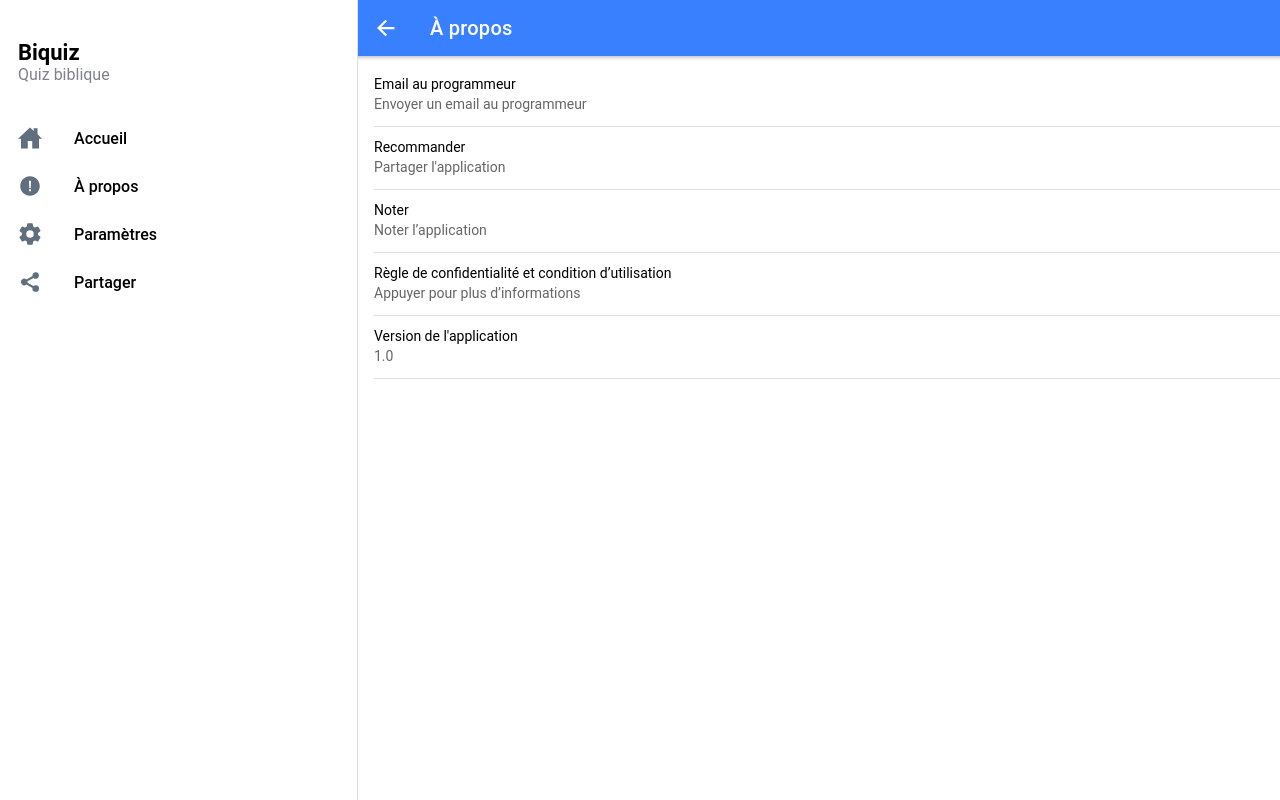
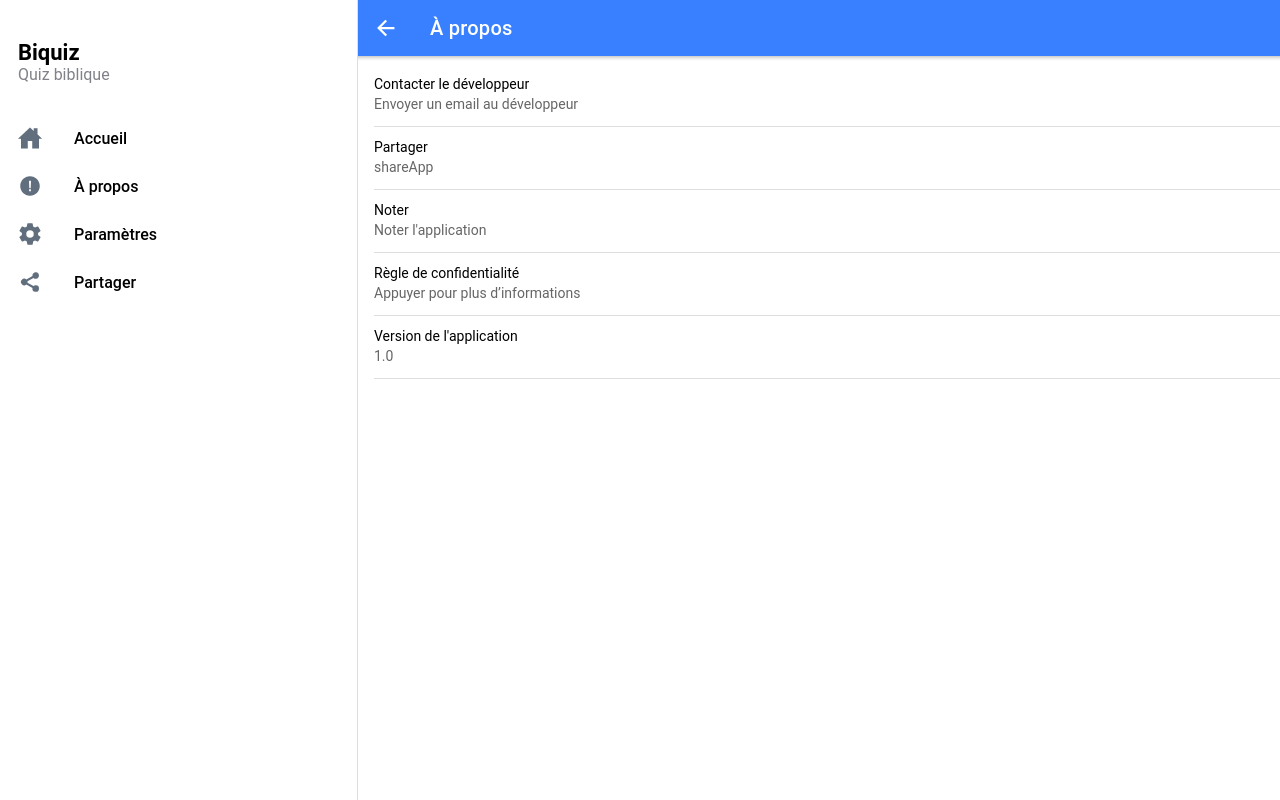
Before and after one commit to bleriotnoguia/biquiz-app, a React (Create React App) app: page /page/about in a window 1280 px wide. Built offline with nearby package versions, Linux system fonts and the light colour scheme.

Commit message:
About page translated

```diff
--- a/src/i18n.js
+++ b/src/i18n.js
@@ -18,6 +18,7 @@ i18next
             appSubTitle: 'Bible quiz',
             about: 'About',
             share: 'Share',
+            shareApp: 'Share app',
             homeTitle: 'Select one category',
             categoryDescription: 'Test your knowledge of the scriptures',
             displaySource: 'Display source',
@@ -31,7 +32,14 @@ i18next
             answers: 'Answers',
             goodAnswer: 'Good answer !',
             theGoodAnswerIs: 'The good answer is : ',
-            continue: 'Continue'
+            continue: 'Continue',
+            contactDev: 'Contact the developer',
+            emailDev: 'Email Developer',
+            rate: 'Rate',
+            rateApp: 'Rate the app',
+            versionApp: "Application version",
+            privacyRule: 'Privacy rule',
+            clickForMoreInfo: 'Click for more informations'
           }
         },
         fr: {
@@ -46,6 +54,7 @@ i18next
             appSubTitle: 'Quiz biblique',
             about: 'À propos',
             share: 'Partager',
+            shareApp: "Partager l'application",
             homeTitle: 'Selectionner une categorie',
             categoryDescription: 'Testez votre connaissance des écritures',
             displaySource: 'Voir la source',
@@ -59,7 +68,14 @@ i18next
             answers: 'Réponses',
             goodAnswer: 'Bonne réponse !',
             theGoodAnswerIs: 'La bonne réponse est : ',
-            continue: 'Continuer'
+            continue: 'Continuer',
+            contactDev: 'Contacter le développeur',
+            emailDev: 'Envoyer un email au développeur',
+            rate: 'Noter',
+            rateApp: "Noter l'application",
+            versionApp: "Version de l'application",
+            privacyRule: 'Règle de confidentialité',
+            clickForMoreInfo: 'Appuyer pour plus d’informations'
           }
         }
     }
--- a/src/pages/About.tsx
+++ b/src/pages/About.tsx
@@ -1,10 +1,12 @@
 import { IonAlert, IonBackButton, IonButtons, IonContent, IonHeader, IonItem, IonLabel, IonList, IonMenuButton, IonPage, IonTitle, IonToolbar } from '@ionic/react';
 import {useState} from 'react'
 import {SocialSharing} from '@awesome-cordova-plugins/social-sharing'
+import { useTranslation } from 'react-i18next';
 
 const About: React.FC = () => {
 
   const [showAlert, setShowAlert] = useState(false);
+  const {t} = useTranslation();
 
   const contactDev = () => {
     SocialSharing.shareViaEmail('Body', 'Utilisateur de biquiz', ['contact@bleriotnoguia.com']).then(() => {
@@ -26,7 +28,7 @@ const About: React.FC = () => {
           <IonButtons slot="start">
             <IonBackButton defaultHref="/" />
           </IonButtons>
-          <IonTitle>À propos</IonTitle>
+          <IonTitle>{t('about')}</IonTitle>
         </IonToolbar>
       </IonHeader>
 
@@ -34,20 +36,20 @@ const About: React.FC = () => {
       <IonList>
         <IonItem>
           <IonLabel onClick={() => contactDev()}>
-            <h3>Email au  programmeur</h3>
-            <p color="gray">Envoyer un email au  programmeur</p>
+            <h3>{t('contactDev')}</h3>
+            <p color="gray">{t('emailDev')}</p>
           </IonLabel>
         </IonItem>
         <IonItem>
           <IonLabel onClick={() => shareApp()}>
-            <h3>Recommander</h3>
-            <p color="gray">Partager l'application</p>
+            <h3>{t('share')}</h3>
+            <p color="gray">{'shareApp'}</p>
           </IonLabel>
         </IonItem>
         <IonItem>
           <IonLabel onClick={() => window.open("https://www.bleriotnoguia.com")}>
-            <h3>Noter</h3>
-            <p color="gray">Noter l’application</p>
+            <h3>{t('rate')}</h3>
+            <p color="gray">{t('rateApp')}</p>
           </IonLabel>
         </IonItem>
         <IonItem>
@@ -59,13 +61,13 @@ const About: React.FC = () => {
             buttons={['OK']}
           />
           <IonLabel onClick={() => setShowAlert(true)}>
-            <h3>Règle de confidentialité et condition  d’utilisation</h3>
-            <p color="gray">Appuyer pour plus d’informations</p>
+            <h3>{t('privacyRule')}</h3>
+            <p color="gray">{t('clickForMoreInfo')}</p>
           </IonLabel>
         </IonItem>
         <IonItem>
           <IonLabel>
-            <h3>Version de l'application</h3>
+            <h3>{t('versionApp')}</h3>
             <p color="gray">1.0</p>
           </IonLabel>
         </IonItem>
```
